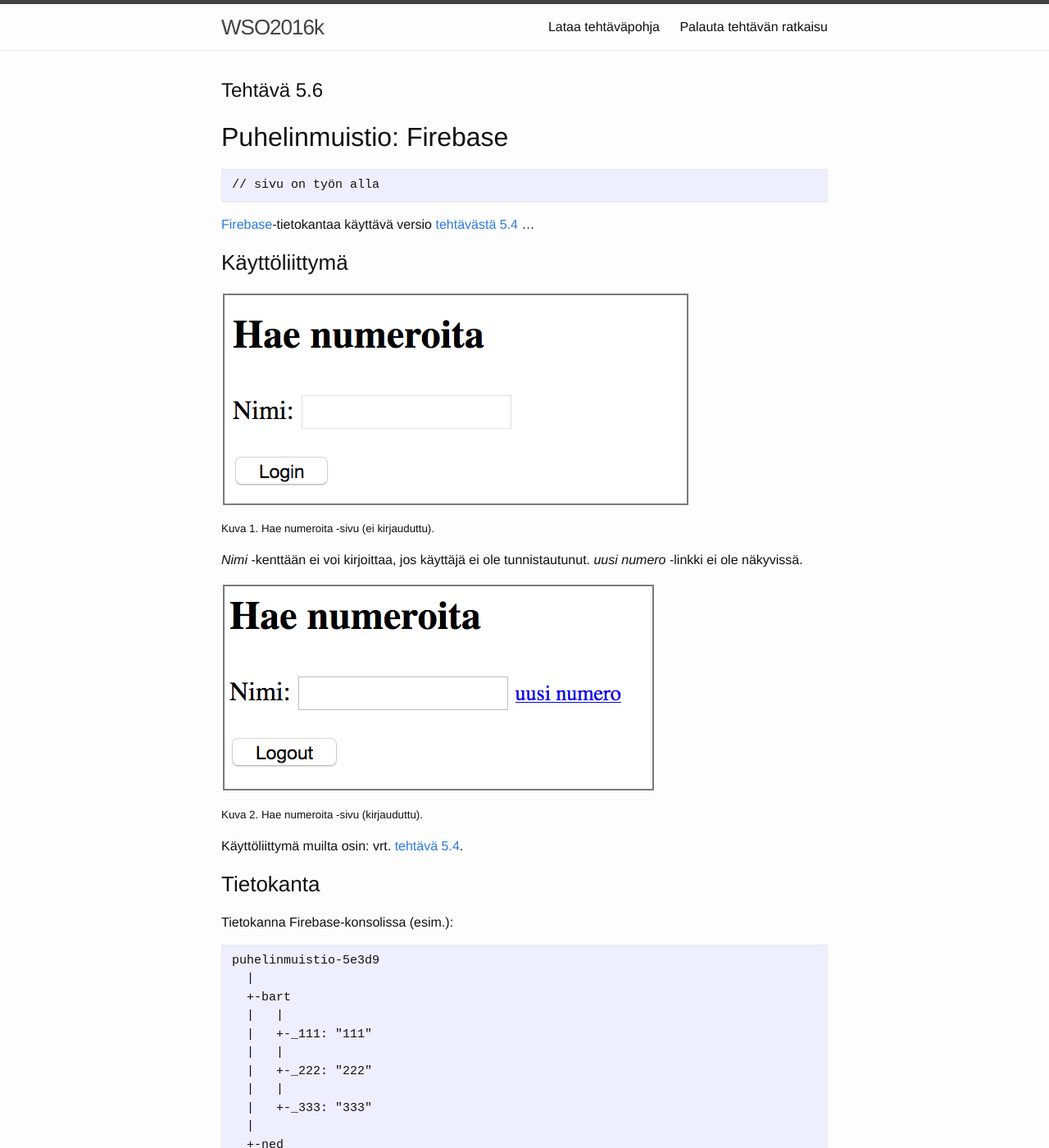
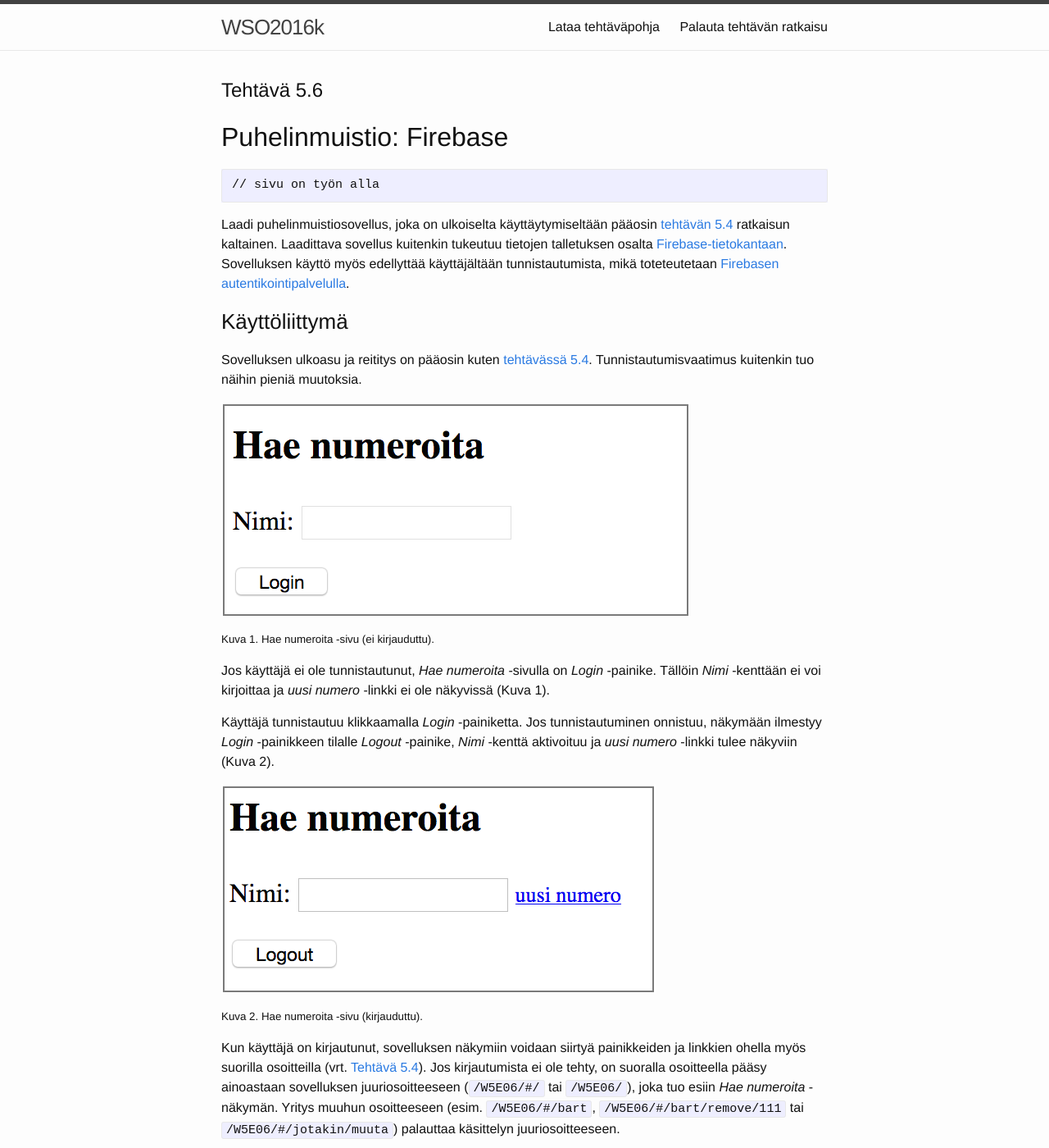
Before and after one commit to timedu/wso, a Jekyll site: the page built from _osa5/tehtava56.md, in a window 1280 px wide and 1400 px high. Shown: the whole window at 82% size. Built offline with Jekyll 4.4.1, drawn with Linux system fonts in a browser that asks for light colours.

Commit message:
ex5.6 ui

```diff
--- a/_osa5/tehtava56.md
+++ b/_osa5/tehtava56.md
@@ -11,25 +11,28 @@ exercise_template_name: W5E06.PuhFirebase
 // sivu on työn alla
 ~~~
 
-[Firebase][firebase]-tietokantaa käyttävä versio [tehtävästä 5.4](../tehtava54) ...
+Laadi puhelinmuistiosovellus, joka on ulkoiselta käyttäytymiseltään pääosin [tehtävän 5.4](../tehtava54) ratkaisun kaltainen. Laadittava sovellus kuitenkin tukeutuu tietojen talletuksen osalta [Firebase-tietokantaan][firebase-db]. Sovelluksen käyttö myös edellyttää käyttäjältään tunnistautumista, mikä toteteutetaan [Firebasen autentikointipalvelulla][firebase-auth].
 
-[firebase]: https://firebase.google.com/
+[firebase-db]: https://firebase.google.com/docs/database/
+[firebase-auth]: https://firebase.google.com/docs/auth/
 
 ### Käyttöliittymä
 
+Sovelluksen ulkoasu ja reititys on pääosin kuten [tehtävässä 5.4](../tehtava54). Tunnistautumisvaatimus kuitenkin tuo näihin pieniä muutoksia.
+
 ![ui-1](../img/w5e06-1.png "ui-1")
-
 
 <small>Kuva 1. Hae numeroita -sivu (ei kirjauduttu).</small>
 
-*Nimi* -kenttään ei voi kirjoittaa, jos käyttäjä ei ole tunnistautunut. *uusi numero* -linkki ei ole näkyvissä.
+Jos käyttäjä ei ole tunnistautunut, *Hae numeroita* -sivulla on *Login* -painike. Tällöin *Nimi* -kenttään ei voi kirjoittaa ja *uusi numero* -linkki ei ole näkyvissä (Kuva 1).
 
+Käyttäjä tunnistautuu klikkaamalla *Login* -painiketta. Jos tunnistautuminen onnistuu, näkymään ilmestyy *Login* -painikkeen tilalle *Logout* -painike, *Nimi* -kenttä aktivoituu ja *uusi numero* -linkki tulee näkyviin (Kuva 2).
 
 ![ui-2](../img/w5e06-2.png "ui-2")
 
 <small>Kuva 2. Hae numeroita -sivu (kirjauduttu).</small>
 
-Käyttöliittymä muilta osin: vrt. [tehtävä 5.4](../tehtava54).
+Kun käyttäjä on kirjautunut, sovelluksen näkymiin voidaan siirtyä painikkeiden ja linkkien ohella myös suorilla osoitteilla (vrt. [Tehtävä 5.4](../tehtava54)). Jos kirjautumista ei ole tehty, on suoralla osoitteella pääsy ainoastaan sovelluksen juuriosoitteeseen (`/W5E06/#/` tai `/W5E06/`), joka tuo esiin *Hae numeroita* -näkymän. Yritys muuhun osoitteeseen (esim. `/W5E06/#/bart`, `/W5E06/#/bart/remove/111` tai `/W5E06/#/jotakin/muuta`) palauttaa käsittelyn juuriosoitteeseen.
 
 
 ### Tietokanta
```
